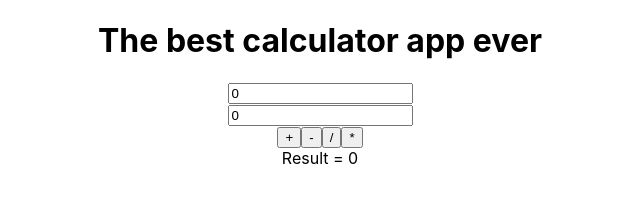
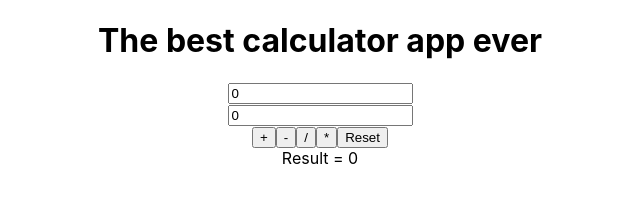
Before and after one commit to tariktabakovic/react-calculator, a React (Create React App) app: page / in a window 1280 px wide. Shown: the top 217 px of the page, without its empty margins (320-960 px from the left). Built offline with nearby package versions, Linux system fonts and the light colour scheme.

Commit message:
adds reset button

```diff
--- a/src/Calculator.js
+++ b/src/Calculator.js
@@ -33,6 +33,7 @@ class Calculator extends React.Component {
             <button onClick= {this._subtract}>-</button>
             <button onClick= {this._divide}>/</button>
             <button onClick= {this._multiply}>*</button>
+            <button onClick= {this._reset}>Reset</button>
             <div>Result = {this.state.result}</div>
         </div>
 
@@ -41,6 +42,11 @@ class Calculator extends React.Component {
     }
 
     _updateNumber= (key, newNumber) => {
+        if (newNumber % 2){
+            this.setState({
+
+            })
+        }
         this.setState({
             [key]: parseInt(newNumber, 10)
         });
@@ -69,6 +75,14 @@ class Calculator extends React.Component {
             result: this.state.num1 * this.state.num2
         })
     }
+
+    _reset = () => {
+        this.setState({
+            num1: 0,
+            num2: 0,
+            reset: 0
+        })
+    }
 }
 
 export default Calculator;
```
